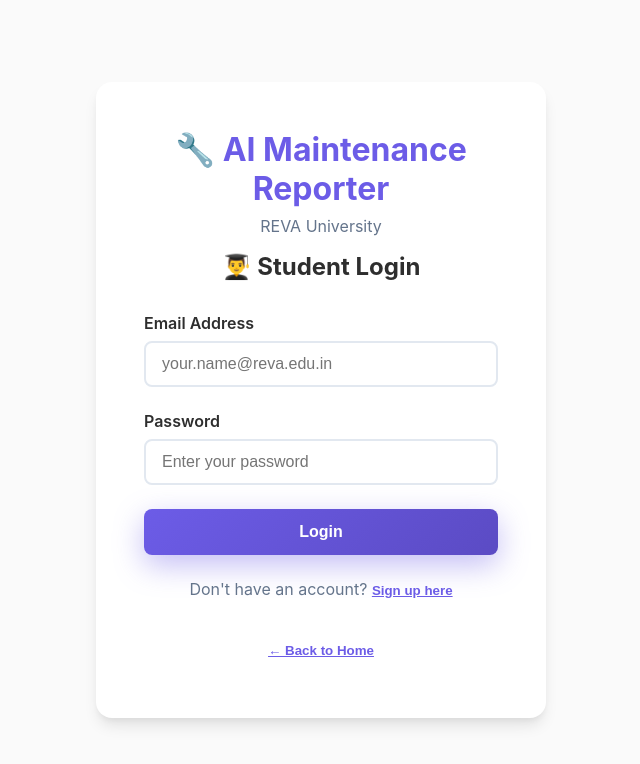
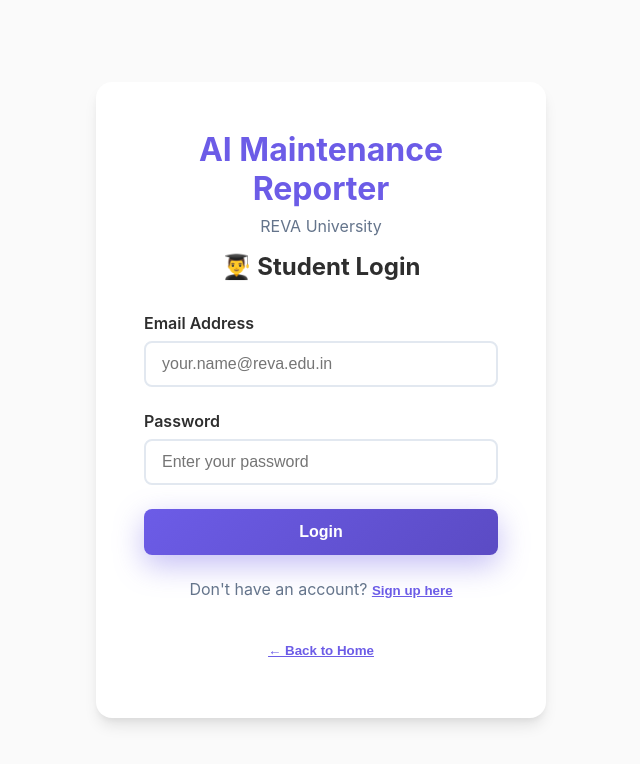
Before and after one commit to neurobyte-x/AI-Maintainance-Reporter, a React (Vite) app in the folder frontend/: page /login/1 in a window 1280 px wide. Shown: the top 764 px of the page, without its empty margins (319-959 px from the left). Built offline with nearby package versions, Linux system fonts and the light colour scheme; no server answers.

Commit message:
UI Update

```diff
--- a/frontend/src/components/AdminDashboard.jsx
+++ b/frontend/src/components/AdminDashboard.jsx
@@ -87,7 +87,7 @@
       <header className="admin-header">
         <div className="header-content">
           <div className="header-left">
-            <h1>🔧 Admin Dashboard</h1>
+            <h1> Admin Dashboard</h1>
             <p>Welcome, {user?.full_name}</p>
           </div>
           <button onClick={onLogout} className="logout-btn">
--- a/frontend/src/components/Dashboard.jsx
+++ b/frontend/src/components/Dashboard.jsx
@@ -99,7 +99,7 @@
   return (
     <div>
       <div className="header">
-        <h1>🔧 AI Maintenance Reporter</h1>
+        <h1> AI Maintenance Reporter</h1>
         <div className="user-info">
           <span>Welcome, {user.full_name}!</span>
           <button className="btn btn-logout" onClick={onLogout}>
--- a/frontend/src/components/Login.jsx
+++ b/frontend/src/components/Login.jsx
@@ -64,7 +64,7 @@
     <div className="auth-container">
       <div className="auth-card">
         <div className="auth-header">
-          <h1>🔧 AI Maintenance Reporter</h1>
+          <h1> AI Maintenance Reporter</h1>
           <p>REVA University</p>
           <h2 className="user-type-title">
             {userType === 'admin' ? '👨‍💼 Admin Login' : '👨‍🎓 Student Login'}
--- a/frontend/src/components/Signup.jsx
+++ b/frontend/src/components/Signup.jsx
@@ -61,7 +61,7 @@
     <div className="auth-container">
       <div className="auth-card">
         <div className="auth-header">
-          <h1>🔧 AI Maintenance Reporter</h1>
+          <h1> AI Maintenance Reporter</h1>
           <p>Create your account</p>
           <h2 className="user-type-title">
             {userType === 'admin' ? '👨‍💼 Admin Registration' : '👨‍🎓 Student Registration'}
```
Also changed, not shown: 3 other files (tests, documents, lock files or other folders).
